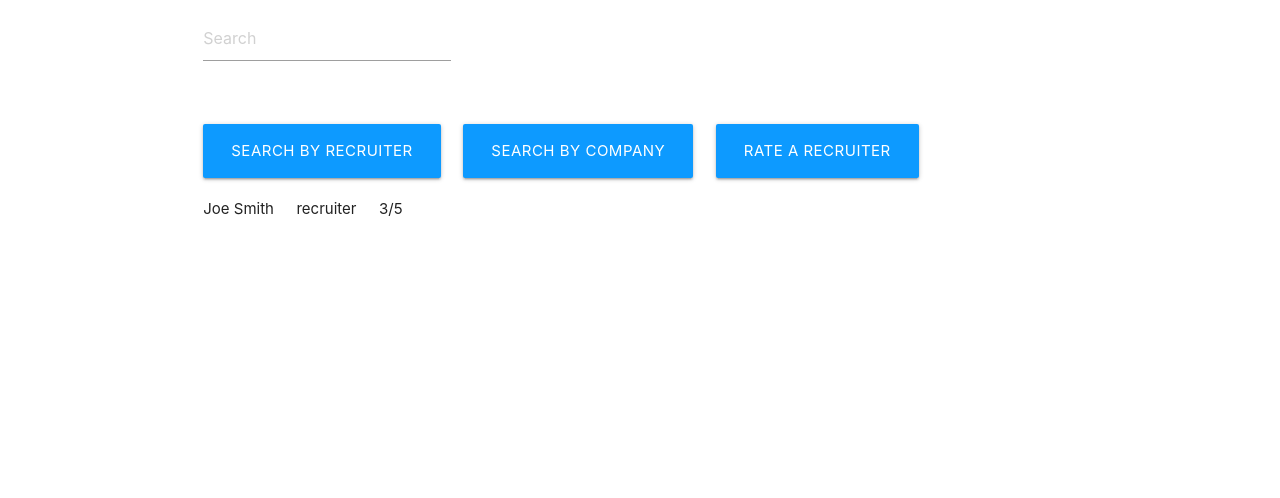
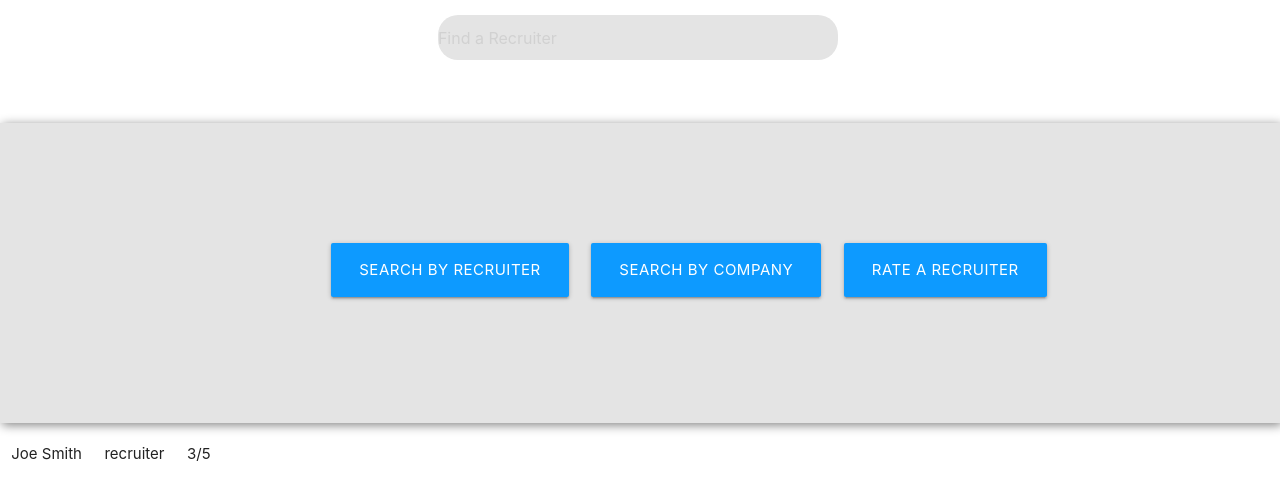
Before and after one commit to zafirhsn/rateMyRecruiterFE, a React (Create React App) app in the folder client/: page / in a window 1280 px wide. Shown: the top 498 px of the page. Built offline with nearby package versions, Linux system fonts and the light colour scheme.

Commit message:
Adding css to home

```diff
--- a/client/src/components/Home.js
+++ b/client/src/components/Home.js
@@ -1,6 +1,7 @@
 import React, { Component } from "react";
 import { Link } from "react-router-dom";
 import '../styles/Home.css'
+// import
 
 class Home extends Component {
   state = {
@@ -21,16 +22,19 @@ class Home extends Component {
     console.log(this.state.rateaRecruiter);
   }
   render(){
+
+
+
     return(
       <div className="home">
-        <div className="container">
+        <div className="container-fluid">
 
           {/* Search bar row */}
-          <div className="row">
-              <form className="col">
+          <div className="row search-row">
+              <form className="col offset-s4">
                 <div className="row">
                   <div className="input-field col">
-                    <input placeholder="Search" name="searchbar" type="text" id="search_bar"></input>
+                    <input placeholder="Find a Recruiter" name="searchbar" type="text" id="search_bar"></input>
 
                   </div>
                 </div>
@@ -38,22 +42,23 @@ class Home extends Component {
           </div>
 
           {/* Button component row */}
-          <div className="row">
-            <div className="col">
+          <div className="row button-row">
+
+            <div className="col offset-l3">
               <Link
                 className="waves-effect waves-light btn-large search-button"
                 onClick={this.searchByrecruiterEvent.bind(this)}
                 to="/searchByRecruiter">
                   Search by Recruiter</Link>
             </div>
-            <div className="col">
+            <div className="col ">
               <Link
                 className="waves-effect waves-light btn-large search-button"
                 onClick={this.searchByCompanyEvent.bind(this)}
                 to="/searchByCompany">
                   Search by Company</Link>
             </div>
-            <div className="col">
+            <div className="col ">
               <Link
                 className="waves-effect waves-light btn-large search-button"
                 onClick={this.rateaRecruiterEvent.bind(this)}
--- a/client/src/styles/Home.css
+++ b/client/src/styles/Home.css
@@ -4,7 +4,11 @@
 }
 
 .search-button {
+    margin-top: 120px;
+    display: inline-block;
     background-color: #0D9AFF
+
+
 }
 
 .search-button:hover {
@@ -14,3 +18,33 @@
 .search-button:focus {
     background-color: #0D9AFF;
 }
+
+.button-row {
+    box-shadow: 2px 2px 10px #808080;
+    text-align: center;
+    background-color: #e4e4e4;
+    width: 100%;
+    height: 300px;
+}
+
+.search-row {
+    text-align: center;
+}
+
+#search_bar {
+    width: 400px;
+    background-color: #e4e4e4;
+    border-radius: 20px;
+    border: none;
+}
+
+#search-bar:focus {
+    border: none;
+    background-color: #808080;
+    color: white;
+}
+
+input[type=text]:not(.browser-default):focus:not([readonly]) {
+    box-shadow: none;
+    background-color: #808080;
+}
```
